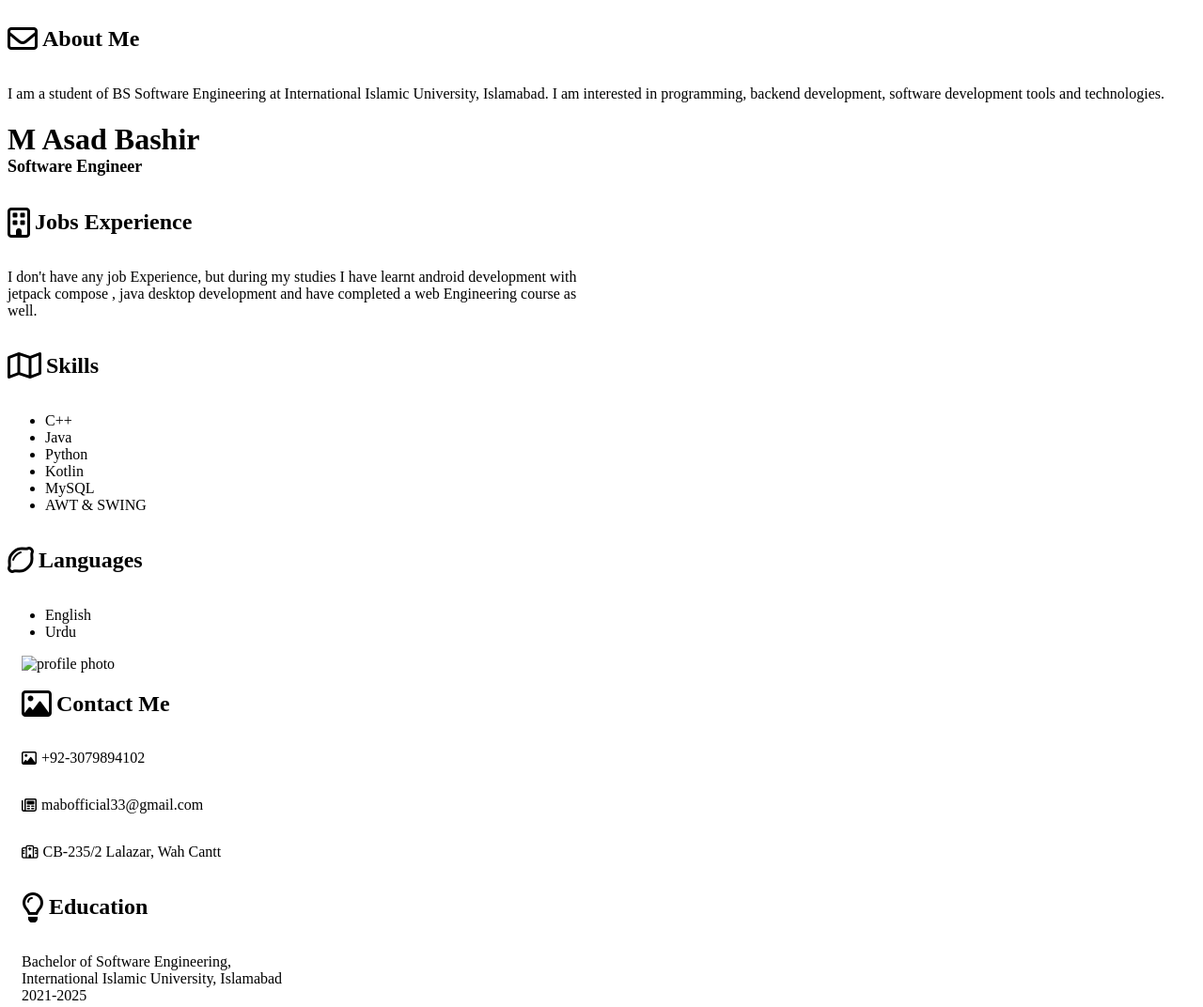
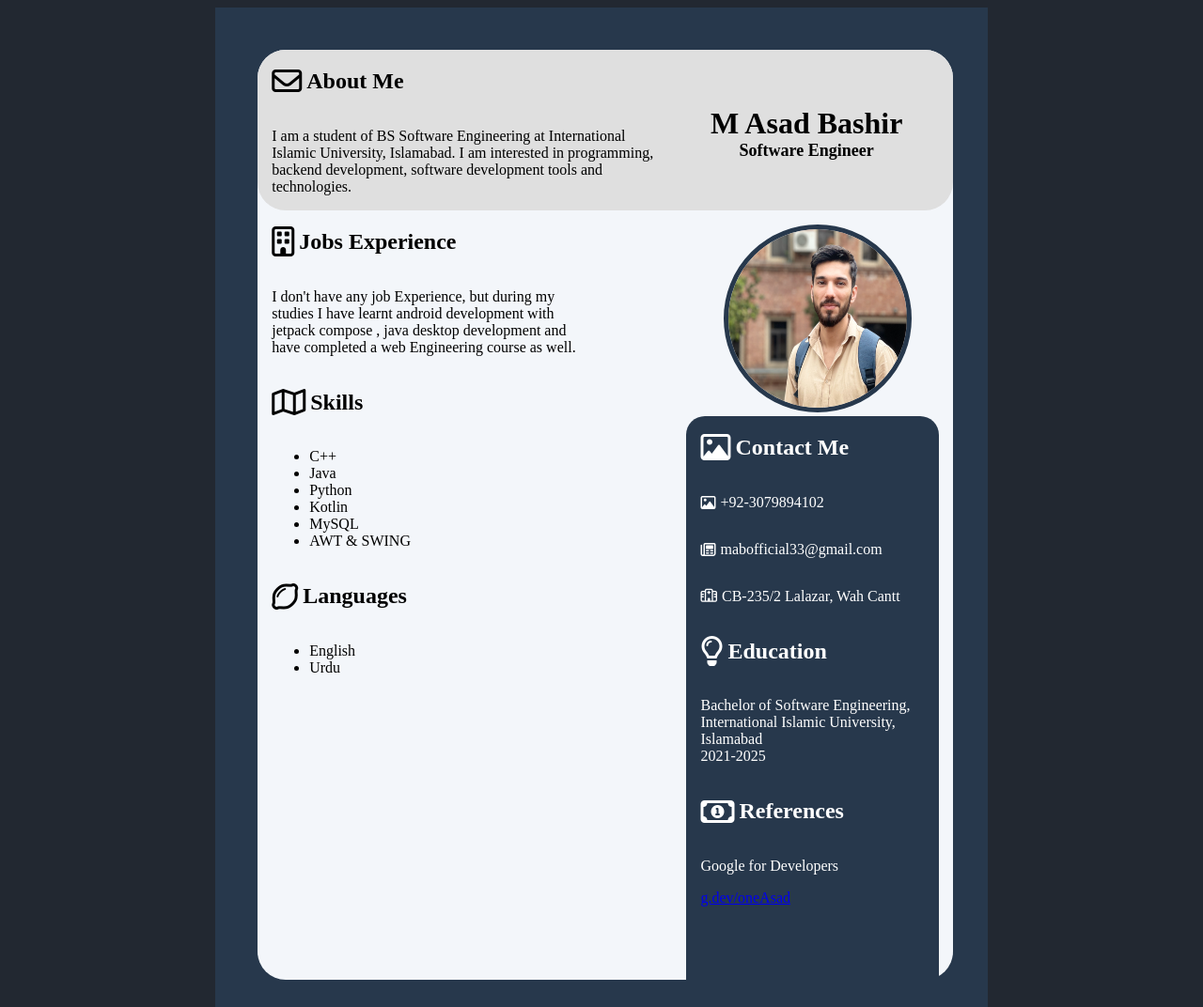
Before and after one commit to oneAsad1/oneAsad1.github.io, a plain HTML site: page index.html in a window 1280 px wide. Shown: the top 1072 px of the page at 94% size. Drawn offline with Linux system fonts and the light colour scheme.

Commit message:
filenames and references fixed

```diff
--- a/index.html
+++ b/index.html
@@ -3,11 +3,11 @@
   <head>
     <meta charset="UTF-8" />
     <meta name="viewport" content="width=device-width, initial-scale=1.0" />
-    <link rel="stylesheet" href="FRS.css" />
     <link
-      rel="stylesheet"
-      href="https://cdnjs.cloudflare.com/ajax/libs/font-awesome/6.0.0-beta3/css/all.min.css"
+    rel="stylesheet"
+    href="https://cdnjs.cloudflare.com/ajax/libs/font-awesome/6.0.0-beta3/css/all.min.css"
     />
+    <link rel="stylesheet" href="style.css" />
     <title>First Resume</title>
   </head>
   <body>
@@ -108,7 +108,7 @@
           >
             <!-- Third container A -->
             <div class="third-container-a">
-              <img src="../first-cv/asad-red-logo.png" alt="profile photo" />
+              <img src="asad-1.png" alt="profile photo" />
             </div>
 
             <!-- Third container B -->
--- /dev/null
+++ b/style.css
@@ -0,0 +1,83 @@
+* {
+  box-sizing: border-box;
+}
+body {
+  /* margin: 0; Remove default margin */
+  display: flex;
+  justify-content: center; /* Horizontally center the container */
+  background-color: #222831;
+}
+
+.blue-container {
+  width: 65%;
+  height: 1100px; /* Set the width of the container, adjust as needed */
+  max-width: 1200px; /* Optional: maximum width to prevent it from growing too large on wide screens */
+  min-width: 320px; /* Optional: minimum width for smaller devices */
+  background-color: #27384c;
+  /* display: flex;
+    justify-content: center;
+    align-items: center; */
+}
+
+.white-container {
+  width: 90%;
+  height: 90%;
+  margin: 45px;
+  background-color: #f3f6fa;
+  border-radius: 30px;
+  padding: 15px;
+}
+
+.first-container {
+  margin-left: -15px;
+  margin-right: -15px;
+  margin-top: -15px;
+  display: flex;
+  background-color: #dfdfdf;
+  border-radius: 30px;
+}
+
+.first-container-first-block {
+  margin-left: 15px;
+  margin-right: 60px;
+  width: 55%;
+  display: flex;
+  flex-direction: column;
+  flex-wrap: wrap;
+}
+
+.first-container-second-block {
+  display: flex;
+  flex-direction: column;
+  justify-content: center;
+  align-items: center;
+}
+
+.holder {
+  display: flex;
+  flex-direction: row;
+}
+
+.third-container {
+  padding-left: 80px;
+}
+
+.third-container-a {
+  padding-left: 40px;
+}
+
+.third-container-a img {
+  width: 200px;
+  height: 200px;
+  border: 5px solid #27384c;
+  border-radius: 50%;
+}
+
+.third-container-b {
+  padding-left: -80px;
+  padding-left: 15px;
+  height: 90%;
+  background-color: #27384c;
+  border-radius: 20px;
+  color: #ffffff;
+}
```
Also changed, not shown: asad-1.png (added).
